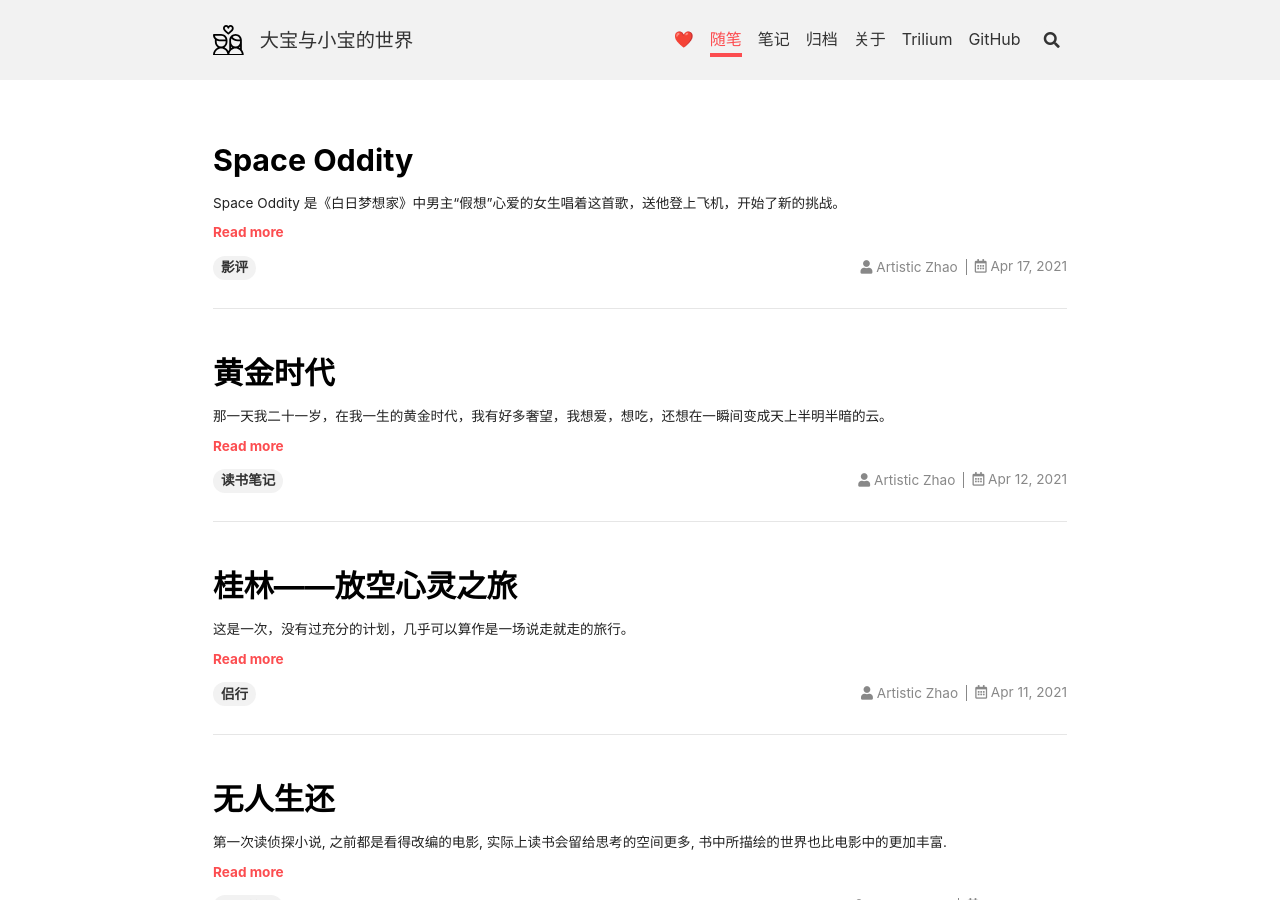
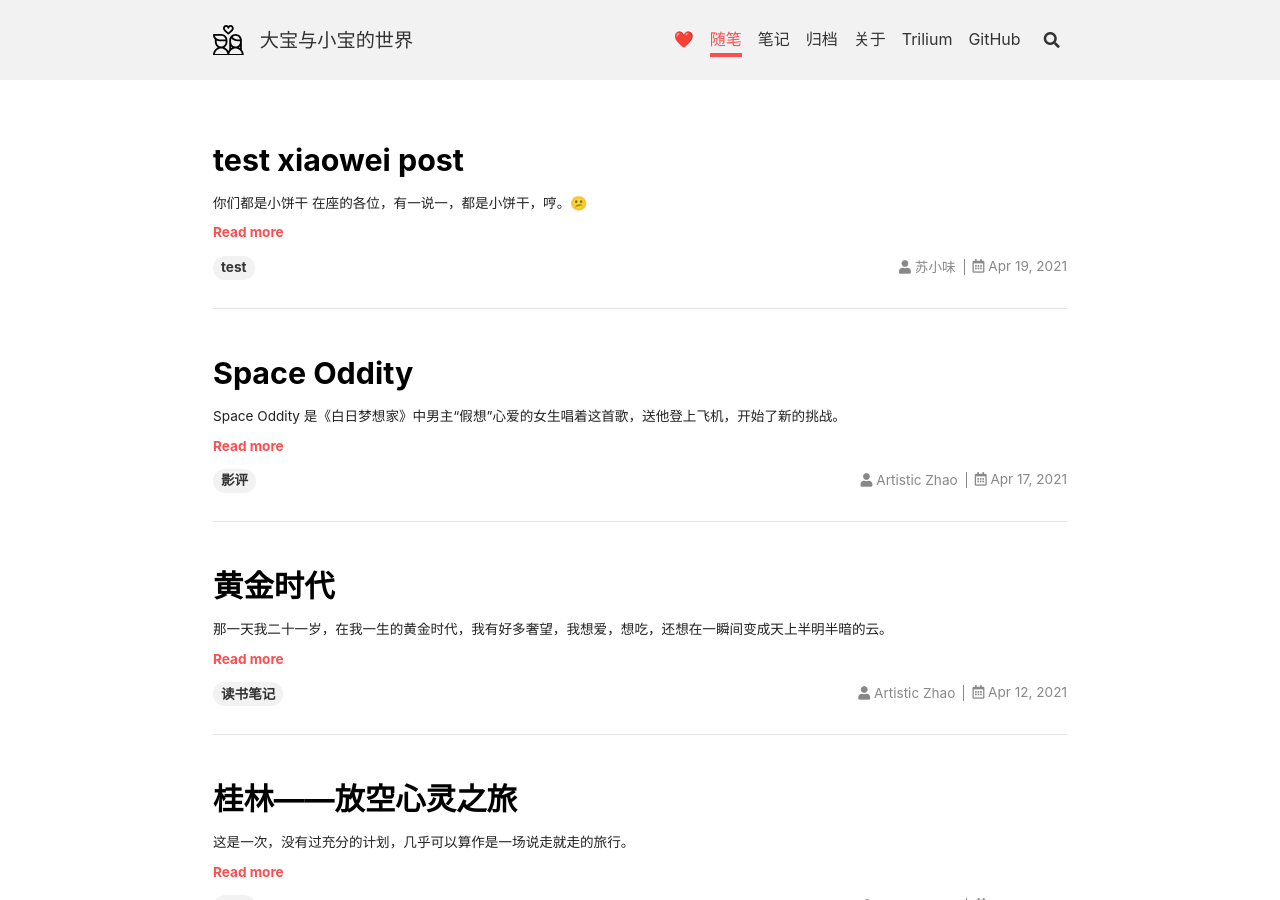
Before and after one commit to ArtisticZhao/Blognotes, a Jekyll site: the page built from index.html, in a window 1280 px wide and 900 px high. Built offline with Jekyll 4.4.1, drawn with Linux system fonts in a browser that asks for light colours; nearby versions of some CDN libraries; the list of posts is cut into pages by our own code; part of the change alters nothing that is shown.

Commit message:
add author Su Xiaowei; add a test post for new author.

```diff
--- a/_data/authors.yml
+++ b/_data/authors.yml
@@ -3,7 +3,7 @@ Artistic Zhao:
   url       : https://ethereal.work
   avatar    : https://i.loli.net/2021/04/11/ufZFgmLBIr3dU1J.png
   bio       : The quieter you become,the more you are able to hear...
-  email     : hkcreedblacktea@hotmail.com
+  email     : yuhao.zhao@hotmail.com
   facebook  : # "user_name" the last part of your profile url, e.g. https://www.facebook.com/user_name
   twitter   : # "user_name" the last part of your profile url, e.g. https://twitter.com/user_name
   weibo     : # "user_id"   the last part of your profile url, e.g. https://www.weibo.com/user_id/profile?...
@@ -15,3 +15,21 @@ Artistic Zhao:
   linkedin  : # "user_name" the last part of your profile url, e.g. https://www.linkedin.com/in/user_name
   github    : Artisticzhao # "user_name" the last part of your profile url, e.g. https://github.com/user_name
   npm       : # "user_name" the last part of your profile url, e.g. https://www.npmjs.com/~user_name
+
+Su Xiaowei:
+  name      : 苏小味
+  url       : https://ethereal.work
+  avatar    : https://i.loli.net/2021/04/19/zhM3jqVsFG9wNKo.jpg
+  bio       : 你们都是小饼干
+  email     : hit.suxiaowei@gmail.com
+  facebook  : # "user_name" the last part of your profile url, e.g. https://www.facebook.com/user_name
+  twitter   : # "user_name" the last part of your profile url, e.g. https://twitter.com/user_name
+  weibo     : # "user_id"   the last part of your profile url, e.g. https://www.weibo.com/user_id/profile?...
+  googleplus: # "user_id"   the last part of your profile url, e.g. https://plus.google.com/u/0/user_id
+  telegram  : # "user_name" the last part of your profile url, e.g. https://t.me/user_name
+  medium    : # "user_name" the last part of your profile url, e.g. https://medium.com/user_name
+  zhihu     : # "user_name" the last part of your profile url, e.g. https://www.zhihu.com/people/user_name
+  douban    : # "user_name" the last part of your profile url, e.g. https://www.douban.com/people/user_name
+  linkedin  : # "user_name" the last part of your profile url, e.g. https://www.linkedin.com/in/user_name
+  github    : Artisticzhao # "user_name" the last part of your profile url, e.g. https://github.com/user_name
+  npm       : # "user_name" the last part of your profile url, e.g. https://www.npmjs.com/~user_name
--- /dev/null
+++ b/_posts/2021-04-19-test-xiaowei.md
@@ -0,0 +1,9 @@
+---
+title: test xiaowei post
+tags: test
+author: Su Xiaowei
+---
+
+## 你们都是小饼干
+
+在座的各位，有一说一，都是小饼干，哼。😕
```
